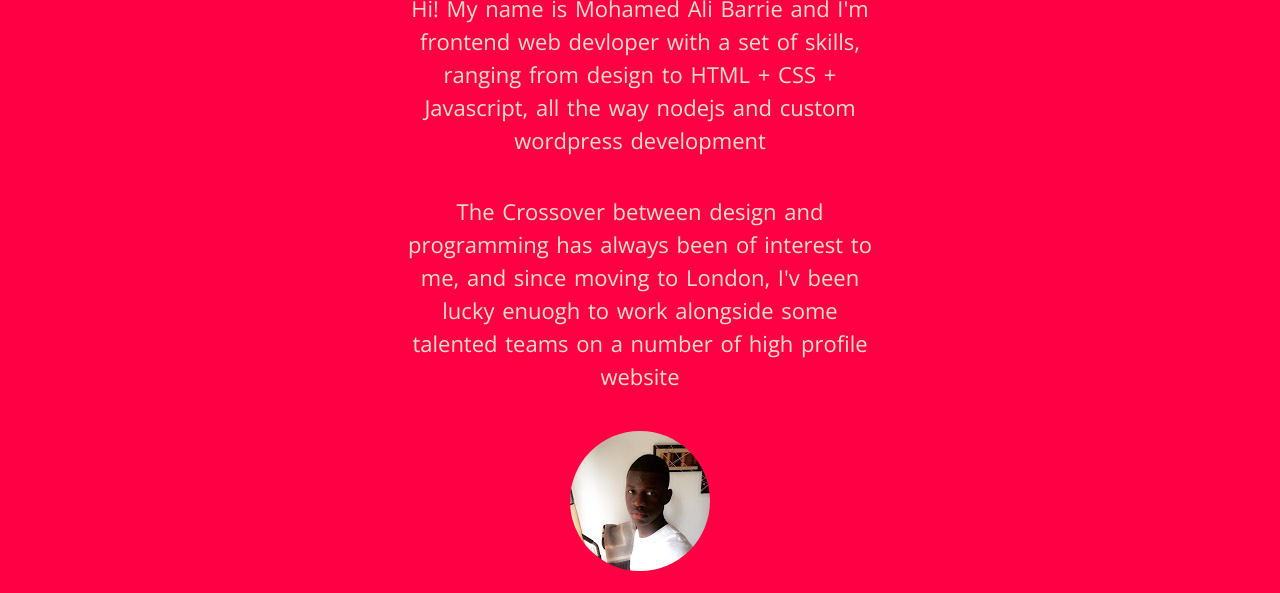
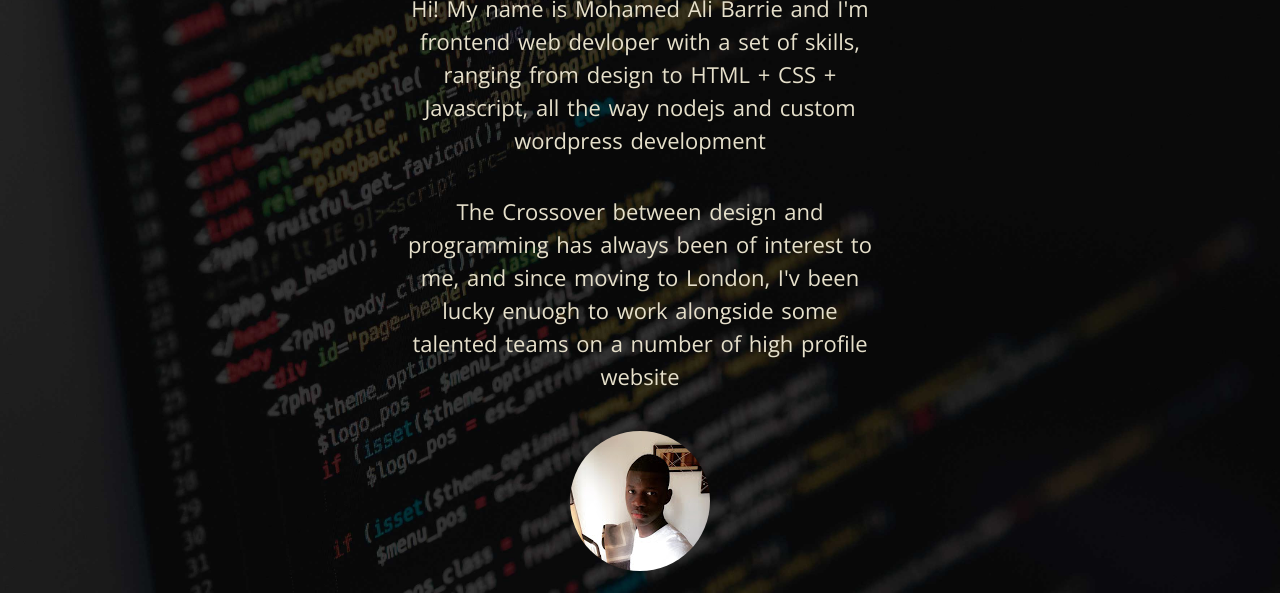
Before and after one commit to medalbarrie/Mysite, a website: page index.html in a window 1280 px wide. Shown: the part 137-730 px from the top of the page. Drawn offline with nearby package versions, Linux system fonts and the light colour scheme.

Commit message:
changed background image

```diff
--- a/scss/style.scss
+++ b/scss/style.scss
@@ -19,7 +19,7 @@ h1{
 .cover {
 	 width: 100%;
 	 height: 100vh;
-	 background-image: url();
+	 background-image: url(img/background.jpg);
 	 background-color: $higlight;
 	 background-size: cover;
 	 background-position: center center;
```
Also changed, not shown: css/img/background.jpg (added), css/img/bg.jpg (added), css/img/bg2.jpg (added), css/style.css.
